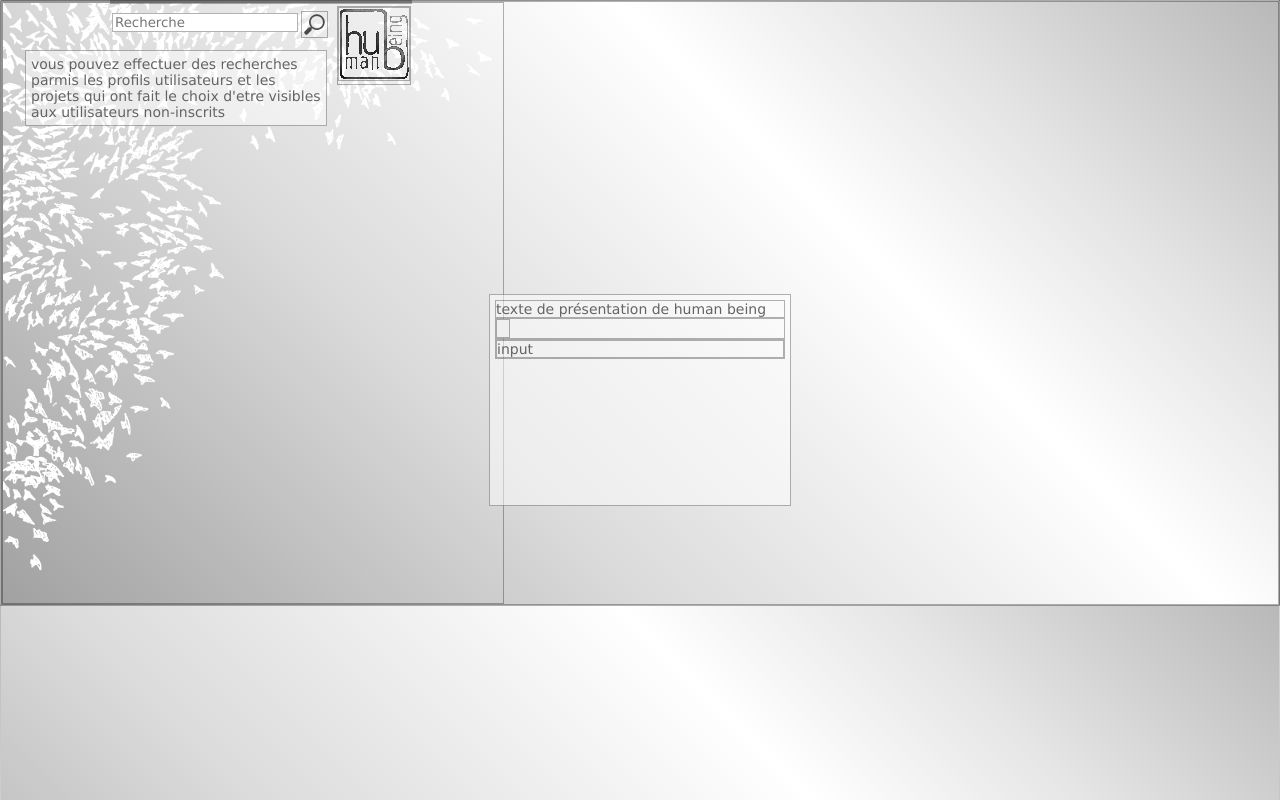
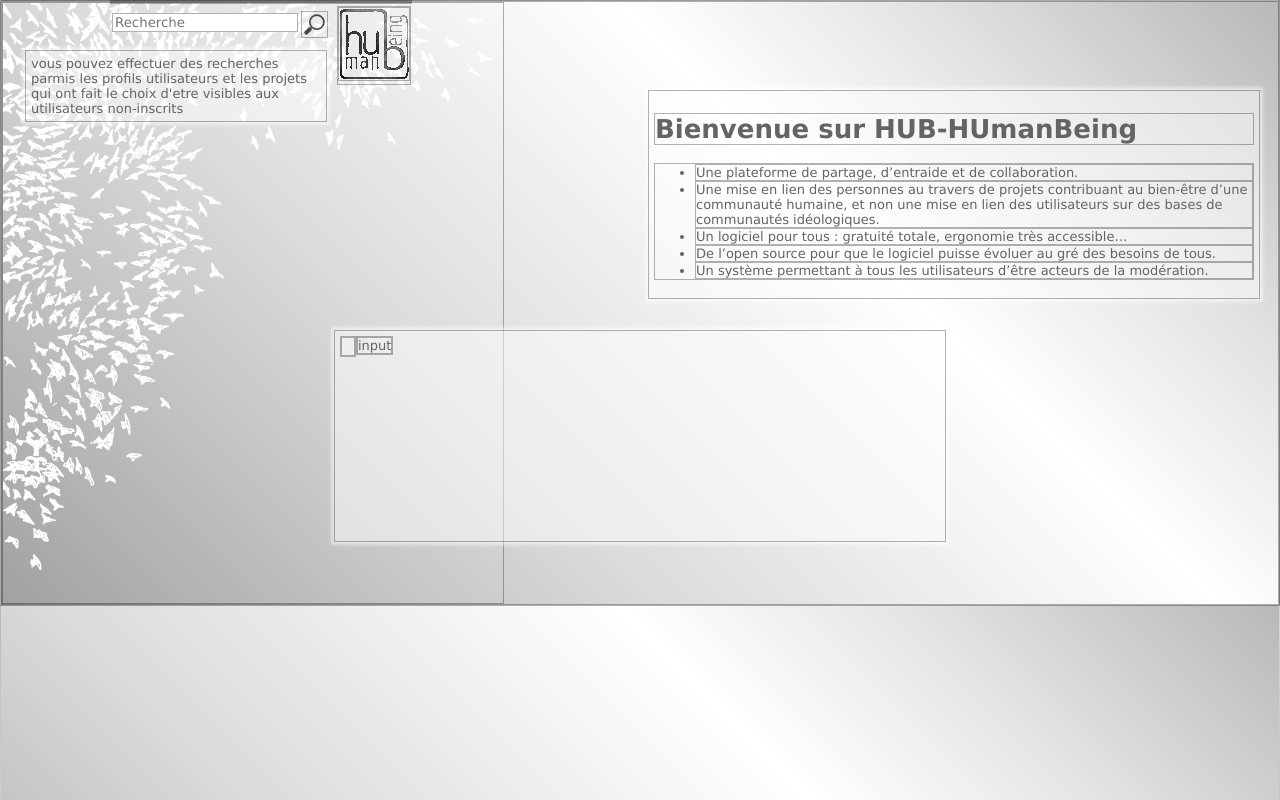
Before and after one commit to robinBanquo/HUmanBeing-archives, a PHP site: page / in a window 1280 px wide. Run offline with PHP 8.4, Linux system fonts and the light colour scheme.

Commit message:
avancées du jour
toujours sur la page d'acceuil et sur le formulaire login

```diff
--- a/views/css/base_page.css
+++ b/views/css/base_page.css
@@ -8,10 +8,14 @@ border: 1px solid rgba(0, 0, 0, 0.3);
 
 
 body {
+	 min-width:1200px;
+ width: auto !important;   /* Firefox will set width as auto */
+ width:1200px;             /* As IE ignores !important it will set width as 1000px; */
+
 	margin: 0px;
 	height: 100%;
 	color: rgb(100, 100, 100);
-	font-size: 14px;
+	font-size: 13px;
 
 
 	/*dégradé*/
--- a/views/css/log_page.css
+++ b/views/css/log_page.css
@@ -5,29 +5,39 @@
 	left: 25px;
 	width: 290px;
 	background-color: rgba(255, 255,255,0.5);
+	box-shadow: 0px 0px 3px 3px rgba(255, 255, 255, 0.5);
 	padding: 5px;
 }
+
 #bienvenue_text{
-
+	position: absolute;
+	top: 90px;
+    right: 20px;
+	width: 600px;
+	height: auto;
+	background-color: rgba(255, 255,255,0.5);
+	box-shadow: 0px 0px 3px 3px rgba(255, 255, 255, 0.5);
+	padding: 5px;
 }
 
 #connexion {
 	position: absolute;
-	margin: auto;
-	 top: 0;
-     right: 0;
-     bottom: 0;
-     left: 0;
-	width: 290px;
+	margin: 0 auto;
+	top: 330px;
+    right: 0;
+    bottom: 0;
+    left: 0;
+	width: 600px;
 	height: 200px;
 	background-color: rgba(255, 255,255,0.5);
+	box-shadow: 0px 0px 3px 3px rgba(255, 255, 255, 0.5);
 	padding: 5px;
 }
 
 #log_in {
-
+	float:left;
 }
 
 #sign_in {
-
+	float:left;
 }
--- a/views/log_page.php
+++ b/views/log_page.php
@@ -11,14 +11,22 @@
 		<?php include("views/base_page.php"); ?>
 
 		<div id="info_search">
+
 			vous pouvez effectuer des recherches parmis les profils utilisateurs et les projets qui ont fait le choix d'etre visibles aux utilisateurs non-inscrits
 		</div>
 
+		<div id="bienvenue_text">
+			<h1>Bienvenue sur HUB-HUmanBeing</h1>
+			<ul>
+				<li>Une plateforme de partage, d’entraide et de collaboration.</li>
+				<li> Une mise en lien des personnes au travers de projets contribuant au bien-être d’une communauté humaine, et non une mise en lien des utilisateurs sur des bases de communautés idéologiques.</li>
+				<li>Un logiciel pour tous : gratuité totale, ergonomie très accessible…</li>
+				<li>De l’open source pour que le logiciel puisse évoluer au gré des besoins de tous.</li>
+				<li>Un système permettant à tous les utilisateurs d’être acteurs de la modération.</li>
+			</ul>
+		</div>
+			<div id="connexion">
 
-		<div id="connexion">
-				<div id="bienvenue_text">
-					texte de présentation de human being
-				</div>
 			<div id="log_in">
 				<input type="button" name="connect">
 			</div>
```
